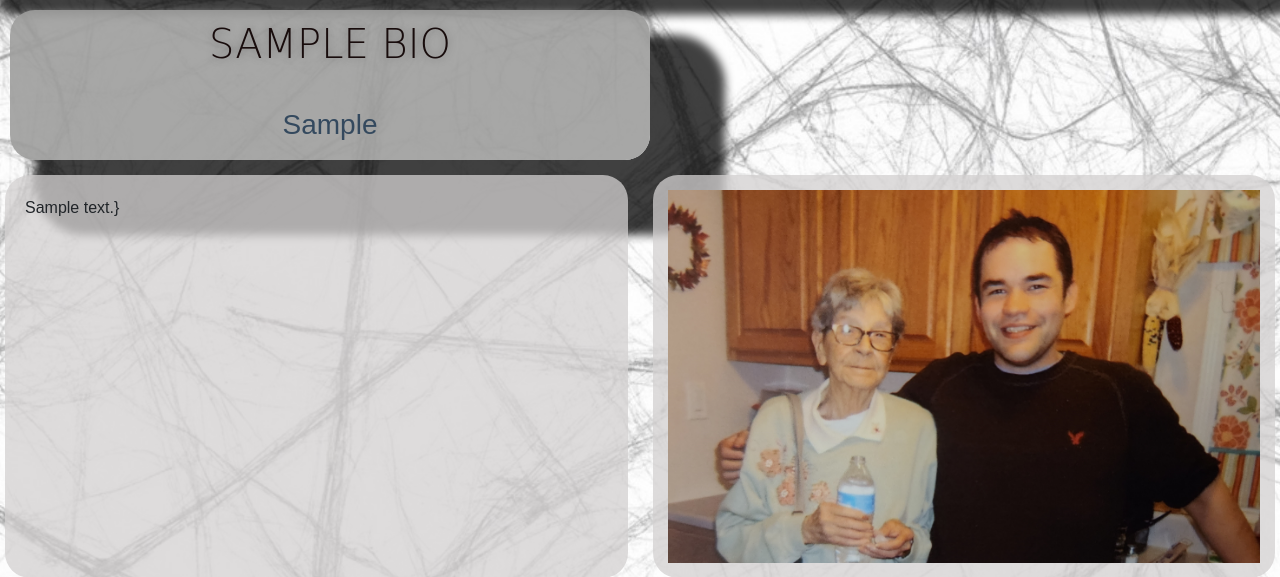
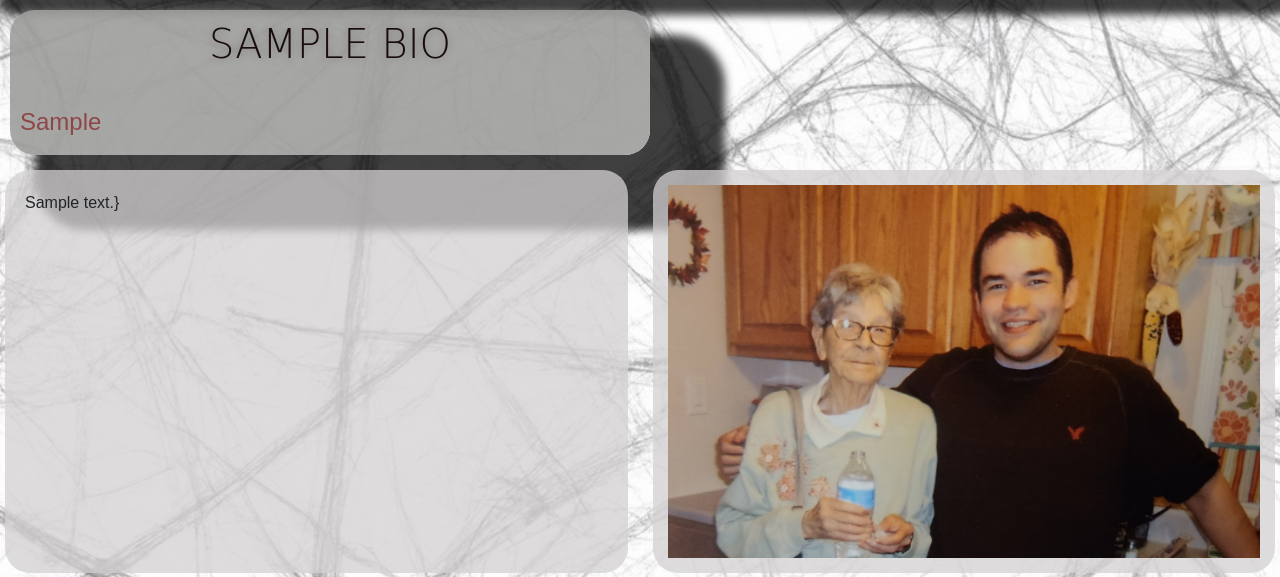
Before and after one commit to MattchewMoar/homepage, a Django app: page /home in a window 1280 px wide. Shown: the part 178-755 px from the top of the page. Run offline with Django 4.2, Linux system fonts and the light colour scheme; tables that the repository leaves empty hold one stand-in row (values such as "Sample post"); some web fonts are replaced.

Commit message:
more stupid adjustments

```diff
--- a/home/templates/home/home.html
+++ b/home/templates/home/home.html
@@ -3,7 +3,7 @@
 {% block content %}
     <div id ="box1">
         <h1 class="center">{{ bio.name }}</h1>
-        <h3 class="right">{{ bio.education }}</h3>
+        <h4 class="right">{{ bio.education }}</h4>
     </div>
 <div class="flex-container">
 
```
